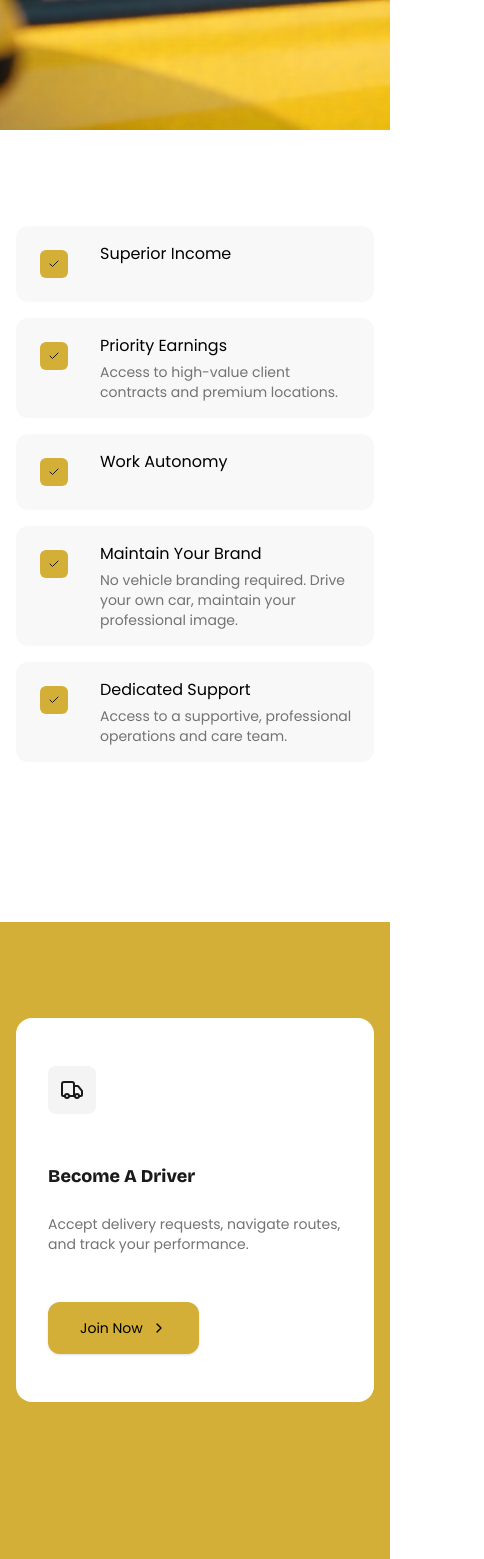
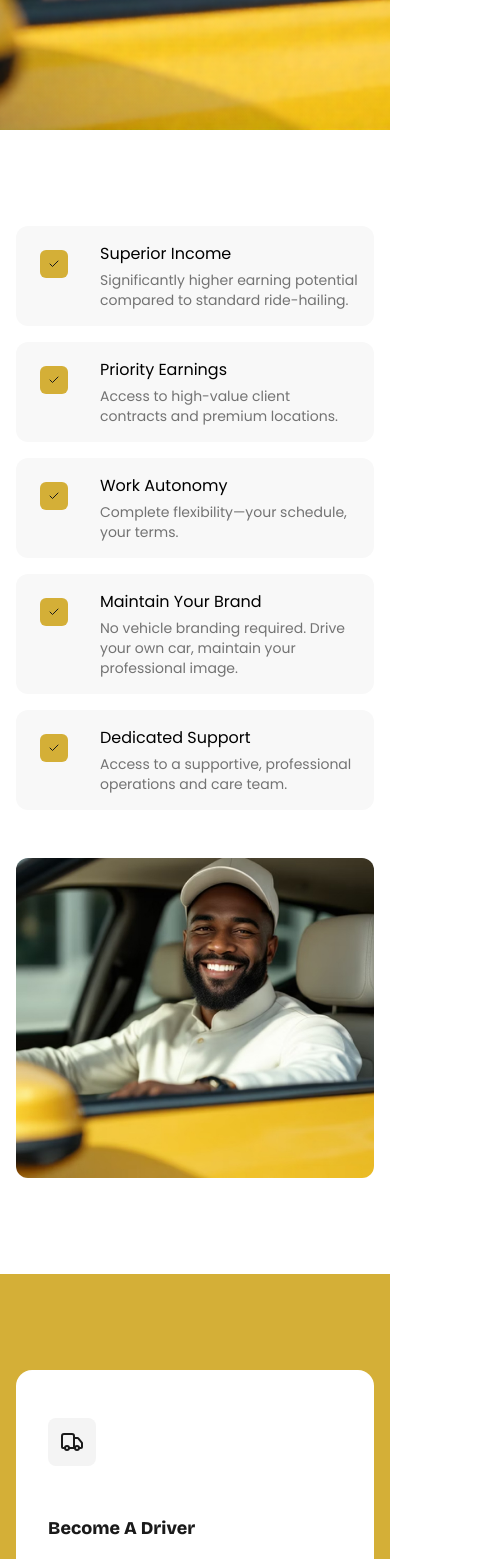
Before and after one commit to C-Ride-Albacorre/frontend-nextjs, a Next.js app: page /fulfillment-partner in a window 390 px wide. Shown: the part 869-2428 px from the top of the page, 484 px wide, since content can reach past the window. Built offline with nearby package versions, Linux system fonts and the light colour scheme.

Commit message:
Refactor footer and public content layout for improved responsiveness; update partner benefits descriptions for consistency

```diff
--- a/components/layout/footer.tsx
+++ b/components/layout/footer.tsx
@@ -30,16 +30,23 @@ export default function Footer() {
               Subscribe to our Newsletter
             </p>
 
-            <div className="mx-auto mt-6 flex max-w-xl items-center gap-2 rounded-xl border border-border p-3">
+
+
+
+<div className="w-full mt-6 mx-auto max-w-full sm:max-w-md md:max-w-lg lg:max-w-xl">
+  <div className="flex items-center rounded-xl border border-border overflow-hidden p-3">
     <input
-                type="email"
+      type="text"
       placeholder="Enter Email Address"
-                className="flex-1 bg-transparent px-4 text-xs md:text-sm outline-none placeholder:text-white/40"
+      className="flex-1 px-2 py-2 text-xs sm:text-sm md:text-base focus:outline-none placeholder:text-white/40 bg-transparent"
     />
-              <button className="shrink-0 rounded-xl bg-white hover:bg-white/90 px-4 sm:px-6 py-3 text-xs md:text-sm font-medium text-black">
+    <button className="bg-white hover:bg-white/90 text-black px-2 sm:px-3 py-3 text-xs sm:text-sm md:text-base rounded-xl">
       Subscribe
     </button>
   </div>
+</div>
+
+
           </motion.div>
         </div>
 
--- a/components/layout/public-content.tsx
+++ b/components/layout/public-content.tsx
@@ -77,7 +77,7 @@ export default function PublicContent({
         </div>
       </div>
 
-      <div className=" py-24 px-4 lg:px-0 grid grid-cols-1 lg:grid-cols-2 gap-16 items-center max-w-6xl mx-auto ">
+      <div className=" py-24 px-4 lg:px-0 grid grid-cols-1 lg:grid-cols-2 gap-6 md:gap-16 items-center max-w-6xl mx-auto ">
         <div
           className="
             flex flex-col gap-6
@@ -107,13 +107,28 @@ export default function PublicContent({
           </ul>
         </div>
 
-        {/* Image (UNCHANGED POSITION) */}
+        {/* Image  */}
         <motion.div
           initial={{ opacity: 0, scale: 0.97 }}
           whileInView={{ opacity: 1, scale: 1 }}
           viewport={{ once: true }}
           transition={{ duration: 0.8, ease: 'easeOut' }}
           className="relative h-full w-full overflow-hidden rounded-xl"
+        >
+          <Image
+            src={publicImageSrc}
+            alt="Public Content"
+            fill
+            className="object-cover"
+          />
+        </motion.div>
+
+<motion.div
+        initial={{ opacity: 0, scale: 0.97 }}
+  whileInView={{ opacity: 1, scale: 1 }}
+  viewport={{ once: true }}
+  transition={{ duration: 0.8, ease: 'easeOut' }}
+  className="relative w-full min-h-80 sm:min-h-full rounded-xl overflow-hidden"
 >
   <Image
     src={publicImageSrc}
@@ -161,7 +176,7 @@ export default function PublicContent({
   whileInView={{ opacity: 1, scale: 1 }}
   viewport={{ once: true }}
   transition={{ duration: 0.8, ease: 'easeOut' }}
-              className="relative lg:col-span-2 w-full  rounded-xl ]"
+  className="relative w-full lg:col-span-2 min-h-65  sm:min-h-80 overflow-hidden "
 >
   <Image
     src="/assets/image/lagos-ride.png"
@@ -170,6 +185,7 @@ export default function PublicContent({
     className="object-cover"
   />
 </motion.div>
+
           </div>
         </section>
       )}
--- a/features/public/data.ts
+++ b/features/public/data.ts
@@ -1,7 +1,7 @@
 export const PARTNER_BENEFITS = [
   {
     title: 'Superior Income',
-    desc: 'Significantly higher earning potential compared to standard ride-hailing.',
+   text: 'Significantly higher earning potential compared to standard ride-hailing.',
   },
   {
     title: 'Priority Earnings',
@@ -10,7 +10,7 @@ export const PARTNER_BENEFITS = [
 
   {
     title: 'Work Autonomy',
-    desc: 'Complete flexibility—your schedule, your terms.',
+    text: 'Complete flexibility—your schedule, your terms.',
   },
 
   {
@@ -28,7 +28,7 @@ export const PARTNER_BENEFITS = [
 export const VENDOR_BENEFITS = [
   {
     title: 'Brand Alignment',
-    desc: 'A premium delivery service that seamlessly matches the quality of your product.',
+    text: 'A premium delivery service that seamlessly matches the quality of your product.',
   },
   {
     title: 'Versatile Logistics',
@@ -37,7 +37,7 @@ export const VENDOR_BENEFITS = [
 
   {
     title: 'Real-Time Assurance',
-    desc: 'Pinpoint delivery tracking and proactive status updates',
+    text: 'Pinpoint delivery tracking and proactive status updates',
   },
 
   {
```
Lines whose indentation alone changed are shown as unchanged.
